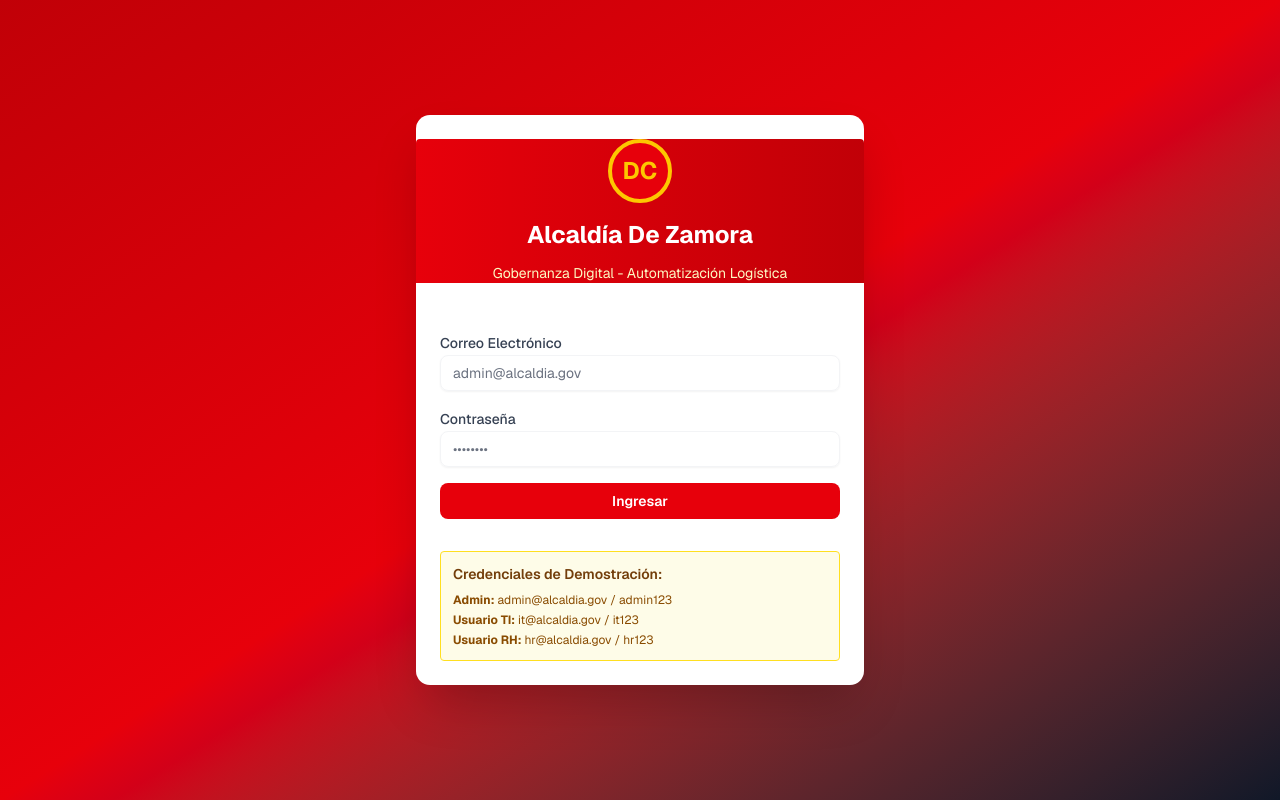
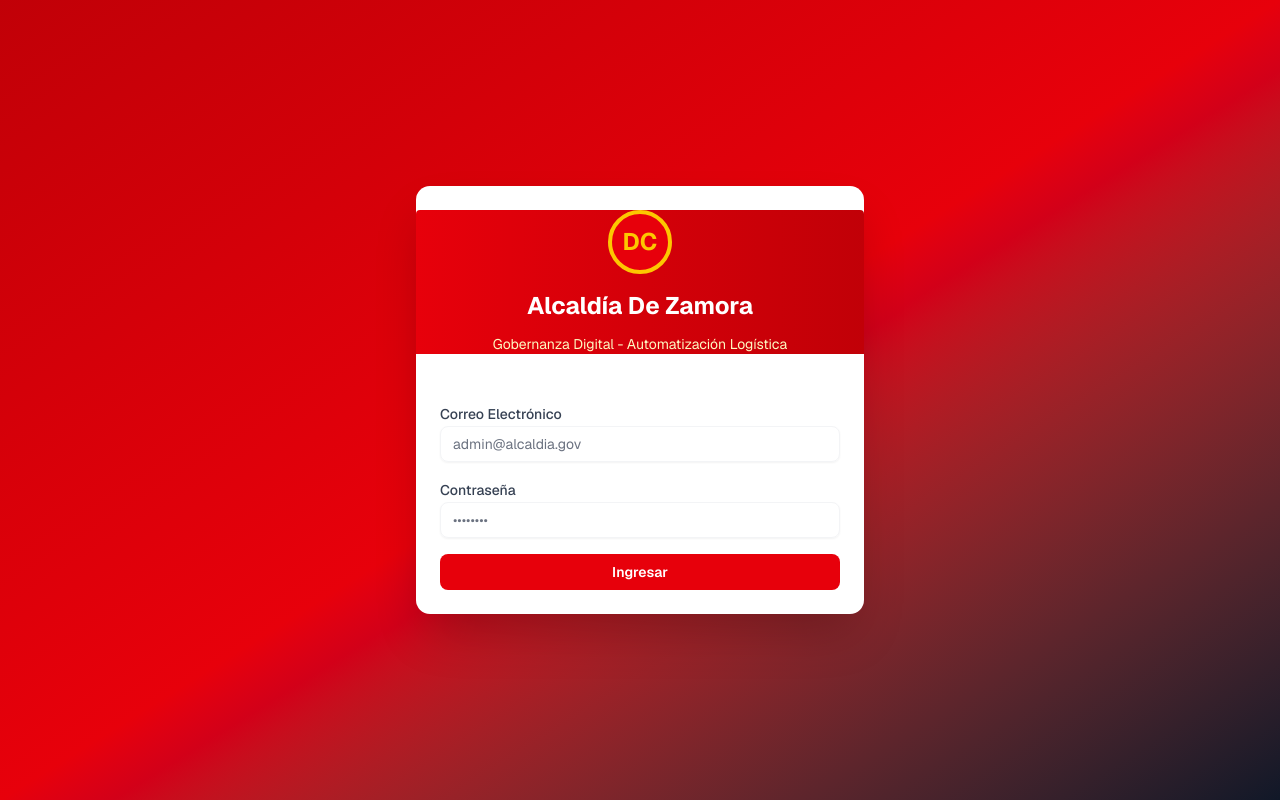
Before and after one commit to Davidleo03/alcaldia, a Next.js app: page /login in a window 1280 px wide. Built offline with nearby package versions, Linux system fonts and the light colour scheme.

Commit message:
Update page.tsx

```diff
--- a/app/login/page.tsx
+++ b/app/login/page.tsx
@@ -98,14 +98,7 @@ export default function LoginPage() {
               {isLoading ? 'Iniciando sesión...' : 'Ingresar'}
             </Button>
 
-            <div className="mt-4 p-3 bg-yellow-50 rounded border border-yellow-300 text-sm">
-              <p className="font-semibold text-yellow-900 mb-2">Credenciales de Demostración:</p>
-              <div className="space-y-1 text-yellow-800 text-xs">
-                <p><strong>Admin:</strong> admin@alcaldia.gov / admin123</p>
-                <p><strong>Usuario TI:</strong> it@alcaldia.gov / it123</p>
-                <p><strong>Usuario RH:</strong> hr@alcaldia.gov / hr123</p>
-              </div>
-            </div>
+
           </form>
         </CardContent>
       </Card>
```
